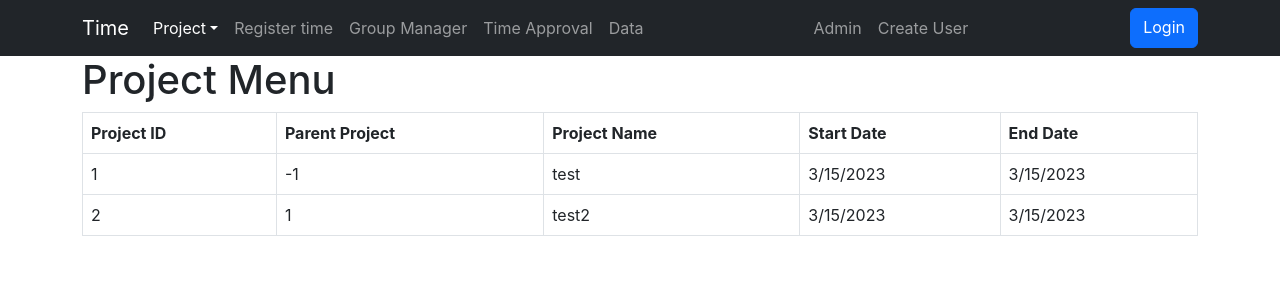
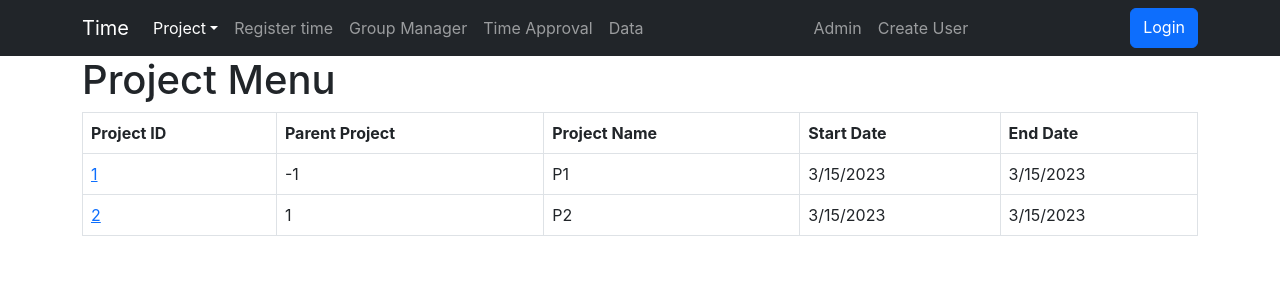
Before and after one commit to Gruppe-106/Time-reporting-and-accounting-system, a React (Create React App) app in the folder src/client/: page /project/menu in a window 1280 px wide. Shown: the top 300 px of the page. Built offline with nearby package versions, Linux system fonts and the light colour scheme.

Commit message:
projectMenu.tsx now includes a link reference to the webpage associated with the project in project viewer

```diff
--- a/src/client/src/pages/projectViewer/components/projectTable.tsx
+++ b/src/client/src/pages/projectViewer/components/projectTable.tsx
@@ -6,9 +6,9 @@ interface ProjectTableProp{
 }
 
 interface ProjectTableRow{
-    projectId:number
+    id:number
     superProject:number
-    projectName:string
+    name:string
     startDate:number
     endDate:number
 }
@@ -22,7 +22,13 @@ class ProjectTable extends Component<ProjectTableProp> {
     private tableRender():JSX.Element[]{
         return this.tableRows.map((row) =>{
 
-            return (<tr><td>{row.projectId}</td><td>{row.superProject}</td><td>{row.projectName}</td><td>{new Date(row.startDate).toLocaleDateString()}</td><td>{new Date(row.endDate).toLocaleDateString()}</td></tr>)
+            return (<tr>
+                <td> <a href={`/projectviewer?id=${row.id}`}>{row.id}</a> </td>
+                <td>{row.superProject}</td>
+                <td>{row.name}</td>
+                <td>{new Date(row.startDate).toLocaleDateString()}</td>
+                <td>{new Date(row.endDate).toLocaleDateString()}</td>
+            </tr>)
         })
     }
 
@@ -46,4 +52,4 @@ class ProjectTable extends Component<ProjectTableProp> {
     }
 }
 
-export default ProjectTable
+export default ProjectTable;
--- a/src/client/src/pages/projectViewer/projectMenu.tsx
+++ b/src/client/src/pages/projectViewer/projectMenu.tsx
@@ -3,16 +3,16 @@
  */
 
 import React, {Component} from "react";
-import ReactDOM from "react-dom/client";
 import BaseNavBar from "../../components/navBar";
 import {Container} from "react-bootstrap";
-import ProjectTable from "../projectViewer/components/projectTable"
-//import ProjectModel, {ProjectData} from "../../Models/projectModel"; - TO BE ADDED
+import ProjectTable from "../projectViewer/components/projectTable";
 
 class ProjectMenu extends Component<any>{
+
     constructor(props:any) {
         super(props);
     }
+
 
     render() {
         return (
@@ -20,8 +20,10 @@ class ProjectMenu extends Component<any>{
                 <BaseNavBar/>
                 <Container>
                     <h1>Project Menu</h1>
-                    <ProjectTable tableRows={[{projectId:1, superProject:-1, projectName:"test", startDate:Date.now(), endDate:Date.now()},
-                    {projectId:2, superProject:1, projectName:"test2", startDate:Date.now(), endDate:Date.now()}]}/>
+                    {
+                    <ProjectTable tableRows={[{id:1, superProject:-1, name:"P1",startDate:Date.now(), endDate:Date.now()}
+                    , {id:2, superProject:1, name:"P2",startDate:Date.now(), endDate:Date.now()}]}/>
+                    }
                 </Container>
 
             </>
```
